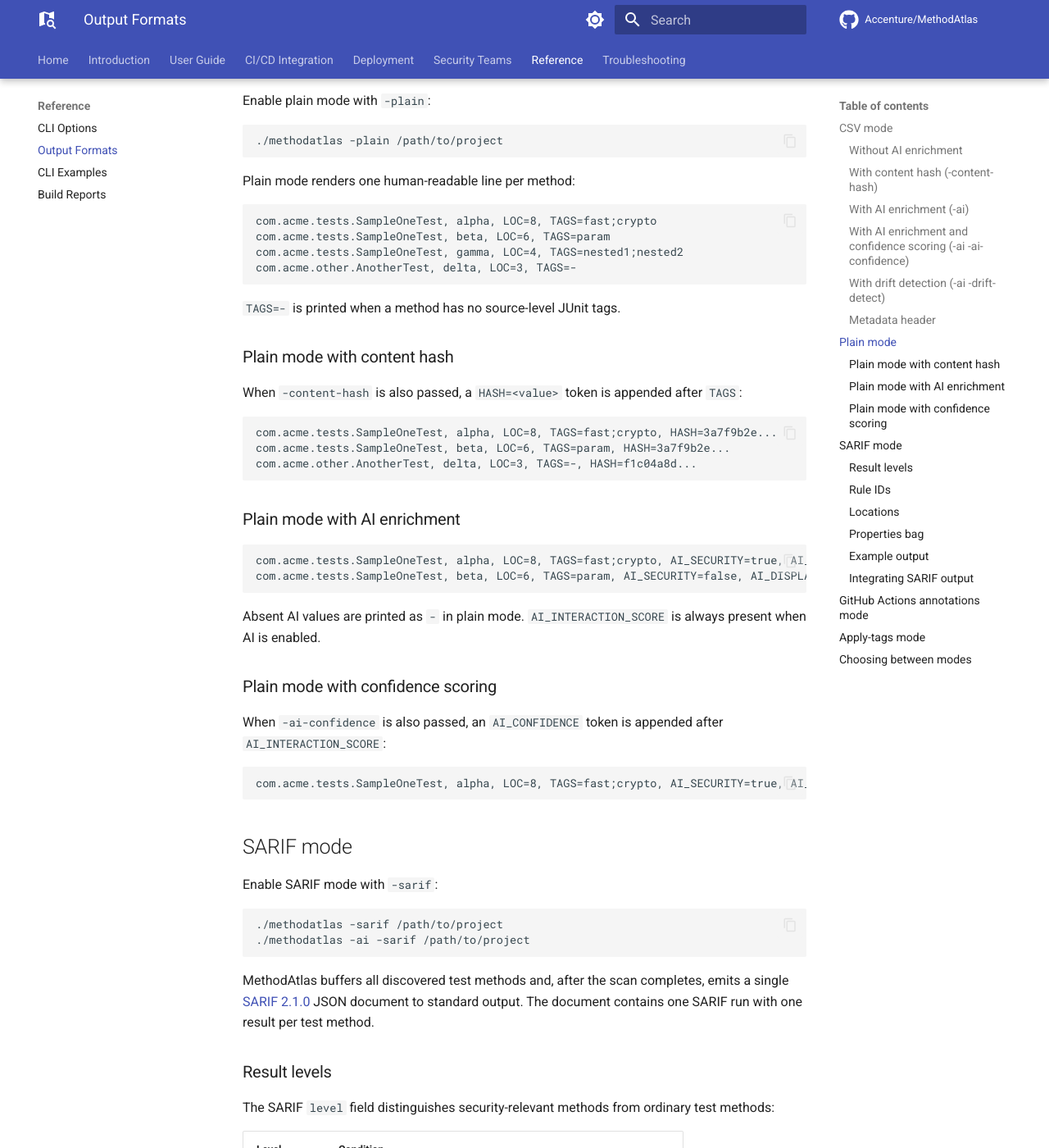
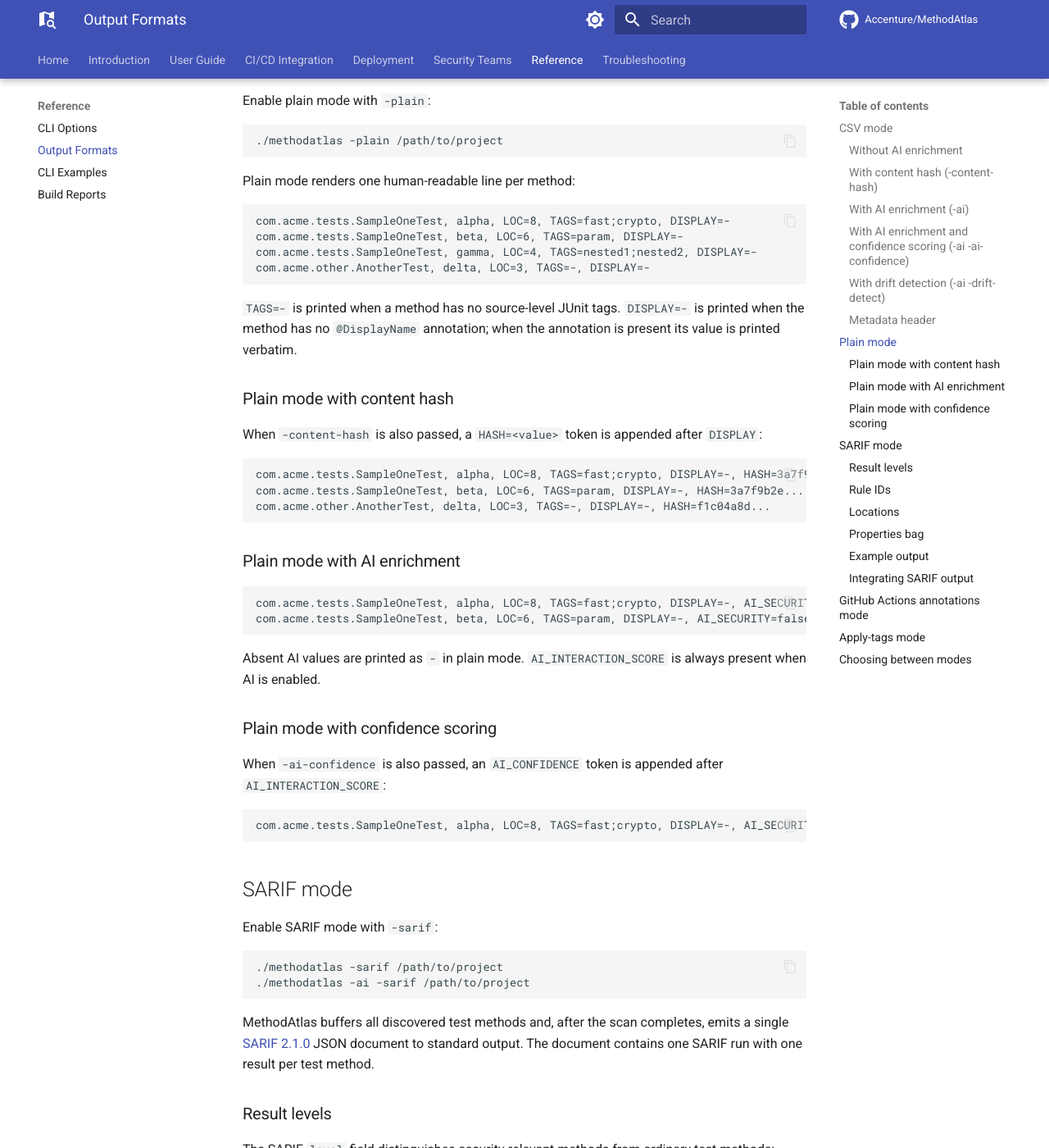
Before and after one commit to Accenture/MethodAtlas, an MkDocs documentation site: the page built from docs/output-formats.md, in a window 1280 px wide and 1400 px high, scrolled down 2467 px. Shown: the whole window at 82% size. Built offline with MkDocs 1.6.1 and Material for MkDocs 9.7.7, drawn with Linux system fonts in a browser that asks for light colours; comment, search, counter and statistics services are not loaded.

Commit message:
docs: synchronize display_name documentation with actual output
The display_name column (populated from @DisplayName annotations) has
been present in all output modes but was missing from several key docs.

- for-security-teams.md: add display_name to the Structural data table
- static-inventory.md: fix sample CSV header and data rows
- output-formats.md: add DISPLAY= token to all plain mode examples
- package-info.java: add @DisplayName to extracted-field list and fix
  both CSV format examples

````diff
--- a/docs/output-formats.md
+++ b/docs/output-formats.md
@@ -101,29 +101,29 @@ Enable plain mode with `-plain`:
 Plain mode renders one human-readable line per method:
 
 ```text
-com.acme.tests.SampleOneTest, alpha, LOC=8, TAGS=fast;crypto
-com.acme.tests.SampleOneTest, beta, LOC=6, TAGS=param
-com.acme.tests.SampleOneTest, gamma, LOC=4, TAGS=nested1;nested2
-com.acme.other.AnotherTest, delta, LOC=3, TAGS=-
+com.acme.tests.SampleOneTest, alpha, LOC=8, TAGS=fast;crypto, DISPLAY=-
+com.acme.tests.SampleOneTest, beta, LOC=6, TAGS=param, DISPLAY=-
+com.acme.tests.SampleOneTest, gamma, LOC=4, TAGS=nested1;nested2, DISPLAY=-
+com.acme.other.AnotherTest, delta, LOC=3, TAGS=-, DISPLAY=-
 ```
 
-`TAGS=-` is printed when a method has no source-level JUnit tags.
+`TAGS=-` is printed when a method has no source-level JUnit tags. `DISPLAY=-` is printed when the method has no `@DisplayName` annotation; when the annotation is present its value is printed verbatim.
 
 ### Plain mode with content hash
 
-When `-content-hash` is also passed, a `HASH=<value>` token is appended after `TAGS`:
+When `-content-hash` is also passed, a `HASH=<value>` token is appended after `DISPLAY`:
 
 ```text
-com.acme.tests.SampleOneTest, alpha, LOC=8, TAGS=fast;crypto, HASH=3a7f9b2e...
-com.acme.tests.SampleOneTest, beta, LOC=6, TAGS=param, HASH=3a7f9b2e...
-com.acme.other.AnotherTest, delta, LOC=3, TAGS=-, HASH=f1c04a8d...
+com.acme.tests.SampleOneTest, alpha, LOC=8, TAGS=fast;crypto, DISPLAY=-, HASH=3a7f9b2e...
+com.acme.tests.SampleOneTest, beta, LOC=6, TAGS=param, DISPLAY=-, HASH=3a7f9b2e...
+com.acme.other.AnotherTest, delta, LOC=3, TAGS=-, DISPLAY=-, HASH=f1c04a8d...
 ```
 
 ### Plain mode with AI enrichment
 
 ```text
-com.acme.tests.SampleOneTest, alpha, LOC=8, TAGS=fast;crypto, AI_SECURITY=true, AI_DISPLAY=SECURITY: crypto - validates encrypted happy path, AI_TAGS=security;crypto, AI_REASON=The test exercises a crypto-related security property., AI_INTERACTION_SCORE=0.0
-com.acme.tests.SampleOneTest, beta, LOC=6, TAGS=param, AI_SECURITY=false, AI_DISPLAY=-, AI_TAGS=-, AI_REASON=-, AI_INTERACTION_SCORE=0.2
+com.acme.tests.SampleOneTest, alpha, LOC=8, TAGS=fast;crypto, DISPLAY=-, AI_SECURITY=true, AI_DISPLAY=SECURITY: crypto - validates encrypted happy path, AI_TAGS=security;crypto, AI_REASON=The test exercises a crypto-related security property., AI_INTERACTION_SCORE=0.0
+com.acme.tests.SampleOneTest, beta, LOC=6, TAGS=param, DISPLAY=-, AI_SECURITY=false, AI_DISPLAY=-, AI_TAGS=-, AI_REASON=-, AI_INTERACTION_SCORE=0.2
 ```
 
 Absent AI values are printed as `-` in plain mode. `AI_INTERACTION_SCORE` is always present when AI is enabled.
@@ -133,7 +133,7 @@ Absent AI values are printed as `-` in plain mode. `AI_INTERACTION_SCORE` is alw
 When `-ai-confidence` is also passed, an `AI_CONFIDENCE` token is appended after `AI_INTERACTION_SCORE`:
 
 ```text
-com.acme.tests.SampleOneTest, alpha, LOC=8, TAGS=fast;crypto, AI_SECURITY=true, AI_DISPLAY=SECURITY: crypto - validates encrypted happy path, AI_TAGS=security;crypto, AI_REASON=The test exercises a crypto-related security property., AI_INTERACTION_SCORE=0.0, AI_CONFIDENCE=0.9
+com.acme.tests.SampleOneTest, alpha, LOC=8, TAGS=fast;crypto, DISPLAY=-, AI_SECURITY=true, AI_DISPLAY=SECURITY: crypto - validates encrypted happy path, AI_TAGS=security;crypto, AI_REASON=The test exercises a crypto-related security property., AI_INTERACTION_SCORE=0.0, AI_CONFIDENCE=0.9
 ```
 
 ## SARIF mode
````
Also changed, not shown: docs/concepts/for-security-teams.md (+1 -0 lines), docs/usage-modes/static-inventory.md (+4 -4 lines), 1 other file.
